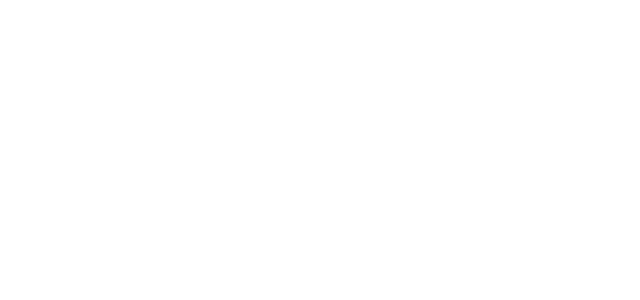
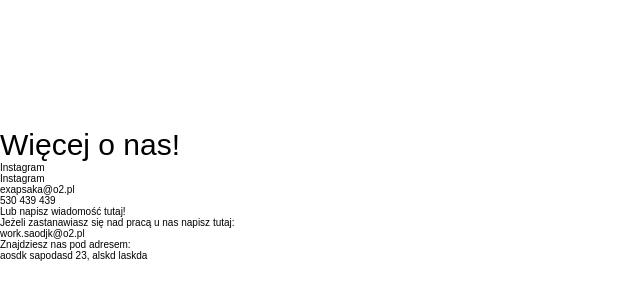
Before and after one commit to Adaxelx/BusinessPage, a React (Create React App) app: page / in a window 1280 px wide. Shown: the part 1872-2172 px from the top of the page, without its empty margins (0-640 px from the left). Before the commit the page ends 2000 px from the top, so only its background shows below. Built offline with nearby package versions, Linux system fonts and the light colour scheme.

Commit message:
Footer content + fix changes in home

```diff
--- a/package.json
+++ b/package.json
@@ -1,5 +1,5 @@
 {
-  "homepage": "https://adaxelx.github.io/react-git-first-project/",
+  "homepage": "https://adaxelx.github.io/react-react-router-2/",
   "name": "strona-firmy",
   "version": "0.1.0",
   "private": true,
--- a/src/components/About.js
+++ b/src/components/About.js
@@ -27,7 +27,7 @@
         off = div.current.offsetTop
         height = div.current.offsetHeight;
         const actives = this.state.active;
-        if(off<scrollV+windowH-height){
+        if(off<scrollV+windowH-height/2){
             actives[i] = true;
            this.setState({
                 actives
@@ -63,8 +63,8 @@
         <section className='aboutPage'>
          <div ref={this.div1} className={active[0]? 'aboutContent active' : 'aboutContent'}>Lorem, ipsum dolor sit amet consectetur adipisicing elit. Id ducimus perspiciatis, provident at quod mollitia accusamus eligendi, quia facere, accusantium blanditiis. Atque, in praesentium! Veniam facere ipsam facilis harum aliquid? </div>
          <div ref={this.div2} className={active[1]? 'aboutContent active' : 'aboutContent'}>Lorem, ipsum dolor sit amet consectetur adipisicing elit. Id ducimus perspiciatis, provident at quod mollitia accusamus eligendi, quia facere, accusantium blanditiis. Atque, in praesentium! Veniam facere ipsam facilis harum aliquid? </div>
-         <img src={img} ref={this.img1} className={active[2] ? 'aboutImg active' : 'aboutImg'}></img>
-         <img src={img2} ref={this.img2} className={active[3] ? 'aboutImg active' : 'aboutImg'}></img>
+         <img src={img} ref={this.img1} alt="" className={active[2] ? 'aboutImg active' : 'aboutImg'}></img>
+         <img src={img2} ref={this.img2} alt="" className={active[3] ? 'aboutImg active' : 'aboutImg'}></img>
          <div ref={this.div3} className={active[4]? 'aboutContent active' : 'aboutContent'}>Lorem, ipsum dolor sit amet consectetur adipisicing elit. Id ducimus perspiciatis, provident at quod mollitia accusamus eligendi, quia facere, accusantium blanditiis. Atque, in praesentium! Veniam facere ipsam facilis harum aliquid? </div>
 
 
--- a/src/components/Footer.js
+++ b/src/components/Footer.js
@@ -4,9 +4,29 @@
 
 const Footer = () => {
     return (
+        <>
         <footer>
+            <p className="title">Więcej o nas!</p>
+            <div className="socials">
+                <p>Instagram</p>
+                <p>Instagram</p>
+            </div>
+            <div className="contactFot">
+                <p>exapsaka@o2.pl</p>
+                <p>530 439 439</p>
+                <p>Lub napisz wiadomość tutaj!</p>
+            </div>
+            <div className="partnership">
+                <p>Jeżeli zastanawiasz się nad pracą u nas napisz tutaj:</p>
+                <p>work.saodjk@o2.pl</p>
+            </div>
+            <div className="place">
+                <p>Znajdziesz nas pod adresem:</p>
+                <p>aosdk sapodasd 23, alskd laskda</p>
+            </div>
+        </footer>
+        </>
 
-        </footer>
      );
 }
 
--- a/src/components/Home.js
+++ b/src/components/Home.js
@@ -15,6 +15,8 @@
 
             if(top<100){
                 this.img.current.style.top = top+'%';
+                this.img.current.style.opacity = 0;
+                this.img.current.style.transform = `scale(0)`
             }
             else{
                 this.img.current.style.top = 100 + '%';
--- a/src/css/Footer.css
+++ b/src/css/Footer.css
@@ -0,0 +1,4 @@
+footer{
+    height: 50vh;
+    width: 100%;
+}
--- a/src/css/Home.css
+++ b/src/css/Home.css
@@ -4,8 +4,10 @@
     box-sizing: border-box;
 }
 
-body{
+html,body{
     font-family: sans-serif;
+    overflow-x: hidden;
+    max-width: 100vw;
 }
 
 section{
```
